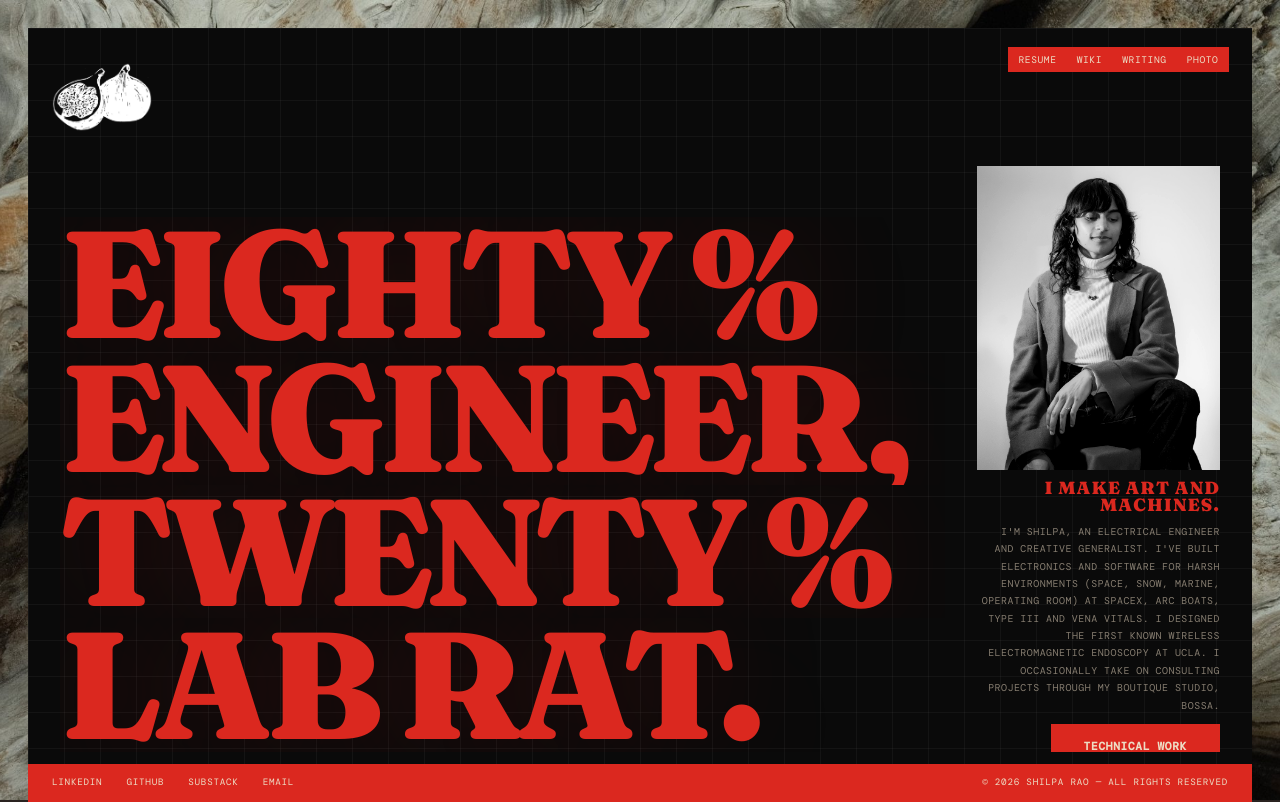
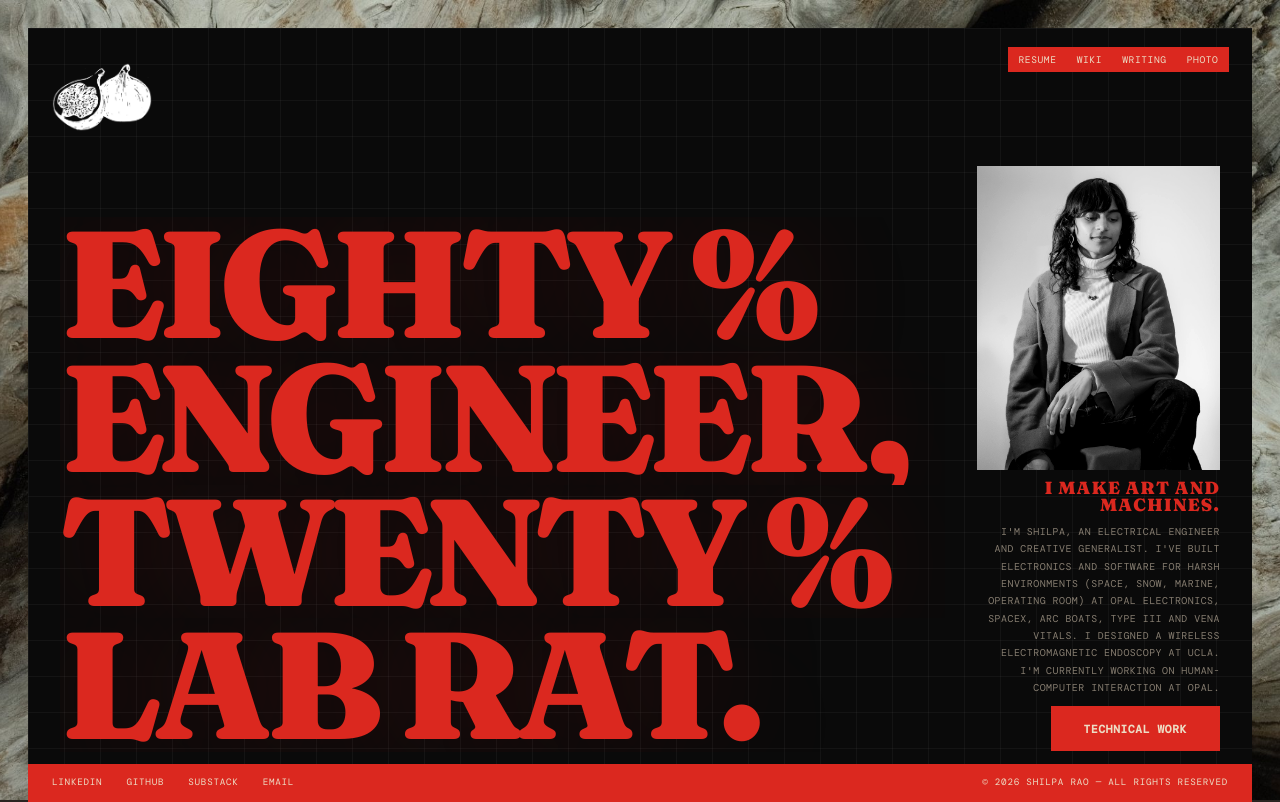
Before and after one commit to shxlpa/80PERCENT, a plain HTML site: page index.html in a window 1280 px wide. Shown: the top 802 px of the page. Drawn offline with nearby package versions, Linux system fonts and the light colour scheme; a web font is replaced by a local one.

Commit message:
branding

```diff
--- a/index.html
+++ b/index.html
@@ -612,7 +612,7 @@ img { max-width: 100%; display: block; }
       <div class="right-col">
         <img src="assets/portrait.jpg" alt="Shilpa Rao" class="portrait">
         <p class="right-sub">I make art and machines.</p>
-        <p class="right-desc">I'm Shilpa, an electrical engineer and creative generalist. I've built electronics and software for harsh environments (space, snow, marine, operating room) at SpaceX, Arc Boats, Type III and Vena Vitals. I designed the first known wireless electromagnetic endoscopy at UCLA. I occasionally take on consulting projects through my boutique studio, Bossa.</p>
+        <p class="right-desc">I'm Shilpa, an electrical engineer and creative generalist. I've built electronics and software for harsh environments (space, snow, marine, operating room) at Opal Electronics, SpaceX, Arc Boats, Type III and Vena Vitals. I designed a wireless electromagnetic endoscopy at UCLA. I'm currently working on human-computer interaction at Opal.</p>
         <a href="resume.html" class="right-cta">technical work</a>
       </div>
     </div>
```
